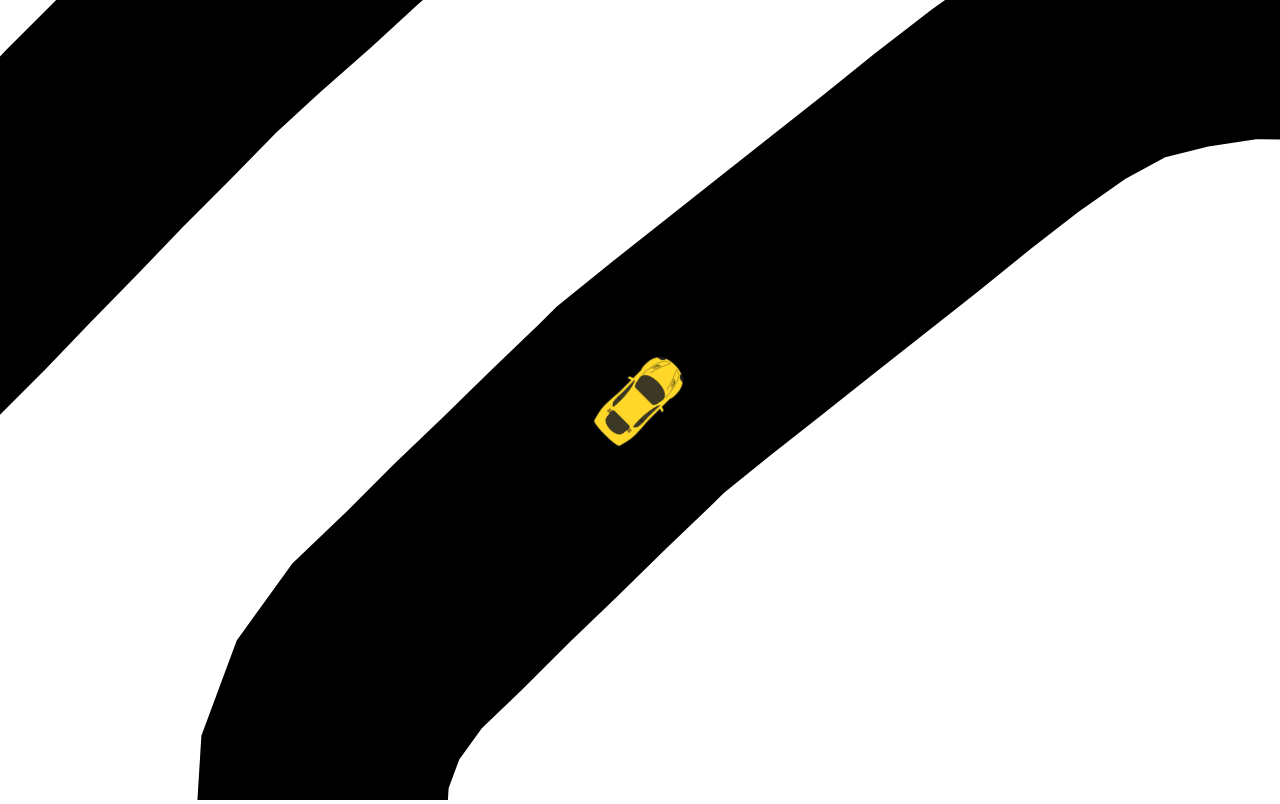
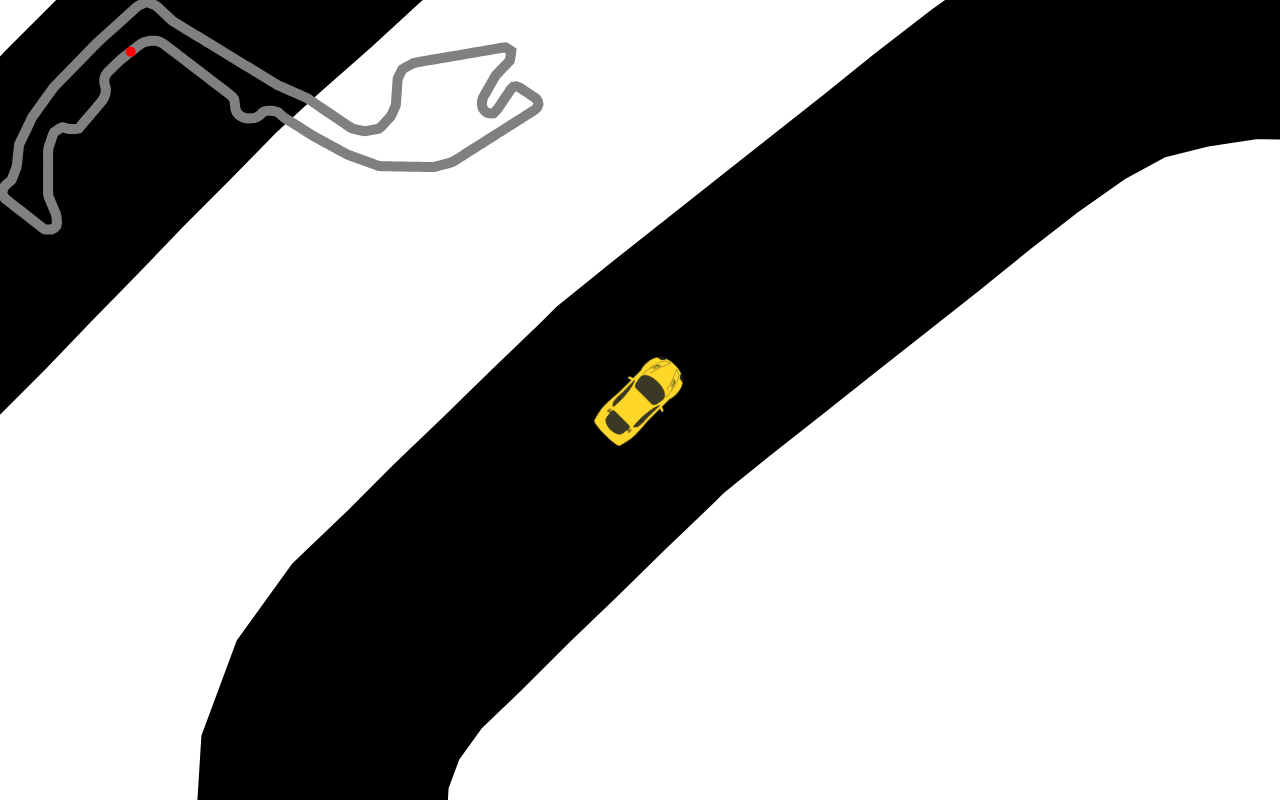
Before and after one commit to ArseneBrosy/concours-jeu-2, a plain HTML site: page index.html in a window 1280 px wide. Drawn offline with Linux system fonts and the light colour scheme.

Commit message:
minitrack

```diff
--- a/css/style.css
+++ b/css/style.css
@@ -3,9 +3,37 @@ body {
     padding: 0;
 
     overflow: hidden;
+
+    font-family: Inter, sans-serif;
 }
 
 canvas {
     height: 100vh;
     width: 100vw;
 }
+
+#hud {
+    height: 100vh;
+    width: 100vw;
+    position: absolute;
+    top: 0;
+}
+
+#off-track {
+    text-align: center;
+    color: red;
+    font-size: 3rem;
+    animation: blink 1s infinite;
+}
+
+@keyframes blink {
+    0% {
+        opacity: 0;
+    }
+    50% {
+        opacity: 1;
+    }
+    100% {
+        opacity: 0;
+    }
+}
--- a/index.html
+++ b/index.html
@@ -7,6 +7,9 @@
 </head>
 <body>
     <canvas id="game"></canvas>
+    <div id="hud">
+        <p id="off-track" style="display: none">Off track</p>
+    </div>
 
     <script src="js/script.js"></script>
 </body>
--- a/js/script.js
+++ b/js/script.js
@@ -499,6 +499,7 @@ const TRACK = [
   [2342, 1262],
   [2390, 1216]
 ];
+const TRACK_WIDTH = 250;
 
 let car = {
   x: TRACK[0][0],
@@ -510,14 +511,14 @@ let car = {
   yTargetVelocity: 0,
   rVelocity: 0,
   direction: 0,
-  acceleration: 0.01,
-  rotation_acceleration : 0.02,
-  rotation_friction: 0.03,
   running: false,
 
   // constants
   max_rotation_speed: 2,
-  max_speed: 2,
+  rotation_acceleration : 0.02,
+  rotation_friction: 0.03,
+  acceleration: 0.01,
+  max_speed: 3,
   width: 50,
   height: 100,
 };
@@ -534,6 +535,10 @@ let camera = {
 };
 
 //region Functions
+function pointToPoint(x1, y1, x2, y2) {
+  return Math.sqrt((x1 - x2)**2 + (y1 - y2)**2);
+}
+
 function pointToLine(x, y, x1, y1, x2, y2) {
 
   let A = x - x1;
@@ -578,6 +583,8 @@ function distanceToTrack(x, y) {
 }
 //endregion
 
+let trackPos = 0;
+let laps = 0;
 setInterval(() => {
   canvas.width = canvas.clientWidth;
   canvas.height = canvas.clientHeight;
@@ -625,6 +632,16 @@ setInterval(() => {
   //endregion
   //endregion
   //endregion
+
+  //region Track
+  if (pointToPoint(car.x, car.y, TRACK[trackPos][0], TRACK[trackPos][1]) <= TRACK_WIDTH) {
+    trackPos++;
+    if (trackPos >= TRACK.length) {
+      trackPos = 0;
+      laps++;
+    }
+  }
+  //endregion
   //endregion
 
   //region Camera
@@ -648,7 +665,7 @@ setInterval(() => {
 
   //region Track
   ctx.strokeStyle = "black";
-  ctx.lineWidth  = 250;
+  ctx.lineWidth  = TRACK_WIDTH;
   ctx.beginPath();
   ctx.moveTo(TRACK[0][0] + camOffsetX, TRACK[0][1] + camOffsetY);
   for (let point of TRACK) {
@@ -664,6 +681,28 @@ setInterval(() => {
   ctx.drawImage(CAR_SPRITE, -car.width / 2, -car.height / 2, car.width, car.height);
   ctx.rotate(-car.rotation * (Math.PI/180));
   ctx.translate(-car.x - camOffsetX, -car.y - camOffsetY);
+  //endregion
+
+  //region HUD
+  const trackDis = distanceToTrack(car.x, car.y);
+  document.querySelector("#off-track").style.display = trackDis <= TRACK_WIDTH / 2 ? "none" : "block";
+
+  //region Minitrack
+  ctx.strokeStyle = "grey";
+  ctx.lineWidth  = 10;
+  ctx.beginPath();
+  ctx.moveTo(TRACK[0][0] / 20, TRACK[0][1] / 20);
+  for (let point of TRACK) {
+    ctx.lineTo(point[0] / 20, point[1] / 20);
+  }
+  ctx.closePath();
+  ctx.stroke();
+  // position
+  ctx.fillStyle = "red";
+  ctx.beginPath();
+  ctx.arc(TRACK[trackPos][0] / 20, TRACK[trackPos][1] / 20, 5, 0, 2 * Math.PI);
+  ctx.fill();
+  //endregion
   //endregion
 
   //region Debug
@@ -694,10 +733,9 @@ setInterval(() => {
     ctx.lineTo(canvas.width / 2 + camVelocityX * 100, canvas.height / 2 + camVelocityY * 100);
     ctx.stroke();
     // distance to road
-    const distTest = distanceToTrack(car.x, car.y);
-    ctx.strokeStyle = "blue";
+    ctx.strokeStyle = trackDis <= TRACK_WIDTH / 2 ? "green": "red";
     ctx.beginPath();
-    ctx.arc(car.x + camOffsetX, car.y + camOffsetY, distTest, 0, 2 * Math.PI);
+    ctx.arc(car.x + camOffsetX, car.y + camOffsetY, trackDis, 0, 2 * Math.PI);
     ctx.stroke();
   }
   //endregion
```
